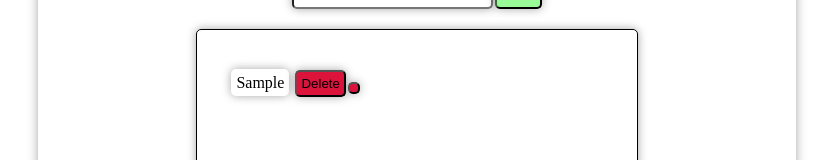
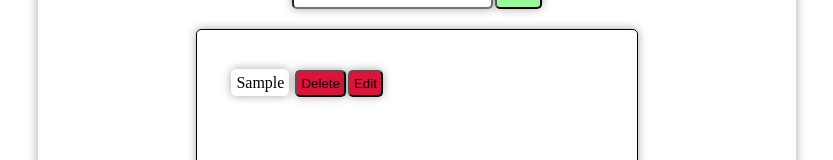
Before and after one commit to mohandand/TODO_APP, a React (Create React App) app: page / in a window 1280 px wide. Both pictures are taken after typing "Sample" into the empty fields and a click on the button "Add". Shown: the part 125-285 px from the top of the page, without its empty margins (223-1056 px from the left). Built offline with nearby package versions, Linux system fonts and the light colour scheme.

Commit message:
1 file modified

```diff
--- a/Components/todo.js
+++ b/Components/todo.js
@@ -34,7 +34,7 @@ export default function TODO() {
           Delete
         </button>
         <button className="item" id="index" onClick={editTask}>
-          {' '}
+          Edit
         </button>
       </div>
     );
```
